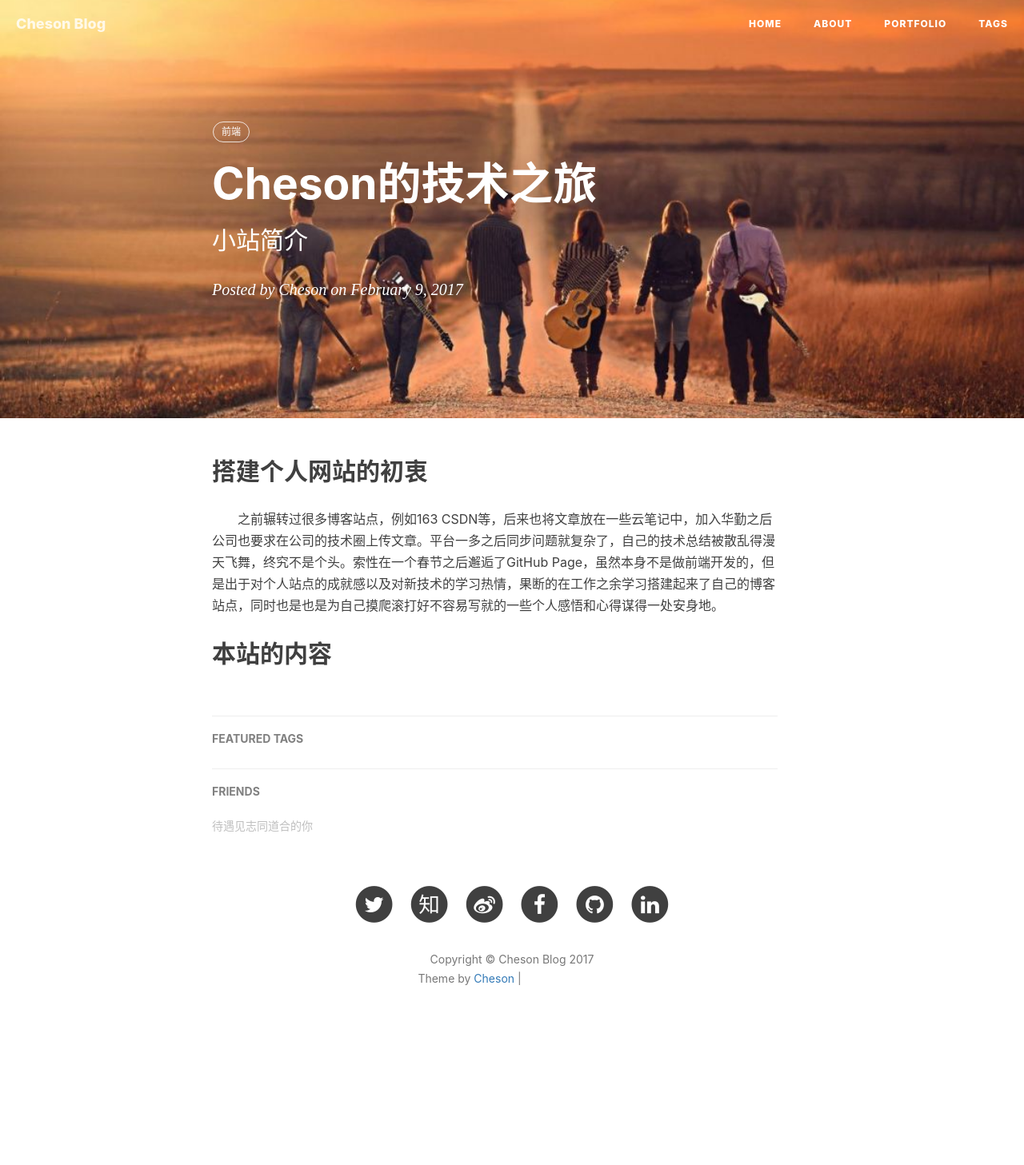
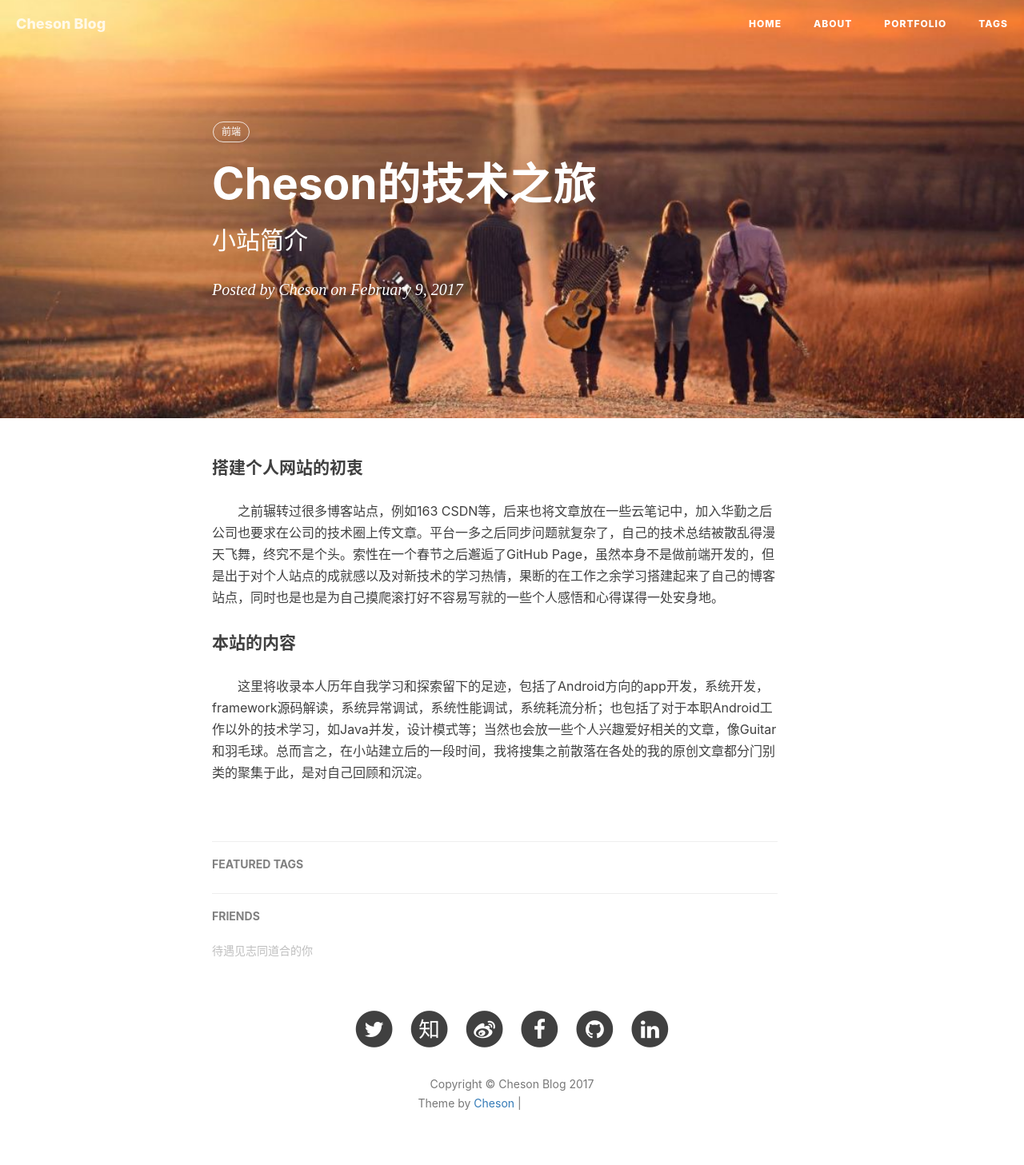
Before and after one commit to chendongqi/blog, a Jekyll site: the page built from _posts/2017-02-09-other-welcome.md, in a window 1280 px wide. Shown: the whole page at 80% size. Built offline with Jekyll 4.4.1, drawn with Linux system fonts in a browser that asks for light colours; nearby versions of some CDN libraries; comment, search, counter and statistics services are not loaded; before the commit the page ends 1301 px from its top, so only the background shows below that; grey boxes are pictures that could not be loaded.

Commit message:
update 2017-02-09-other-welcom

```diff
--- a/_posts/2017-02-09-other-welcome.md
+++ b/_posts/2017-02-09-other-welcome.md
@@ -9,7 +9,8 @@ tags:
     - 前端
 ---
 
-## 搭建个人网站的初衷
+#### 搭建个人网站的初衷
 &emsp;&emsp;之前辗转过很多博客站点，例如163 CSDN等，后来也将文章放在一些云笔记中，加入华勤之后公司也要求在公司的技术圈上传文章。平台一多之后同步问题就复杂了，自己的技术总结被散乱得漫天飞舞，终究不是个头。索性在一个春节之后邂逅了GitHub Page，虽然本身不是做前端开发的，但是出于对个人站点的成就感以及对新技术的学习热情，果断的在工作之余学习搭建起来了自己的博客站点，同时也是也是为自己摸爬滚打好不容易写就的一些个人感悟和心得谋得一处安身地。
 
-## 本站的内容
+#### 本站的内容
+&emsp;&emsp;这里将收录本人历年自我学习和探索留下的足迹，包括了Android方向的app开发，系统开发，framework源码解读，系统异常调试，系统性能调试，系统耗流分析；也包括了对于本职Android工作以外的技术学习，如Java并发，设计模式等；当然也会放一些个人兴趣爱好相关的文章，像Guitar和羽毛球。总而言之，在小站建立后的一段时间，我将搜集之前散落在各处的我的原创文章都分门别类的聚集于此，是对自己回顾和沉淀。
```
